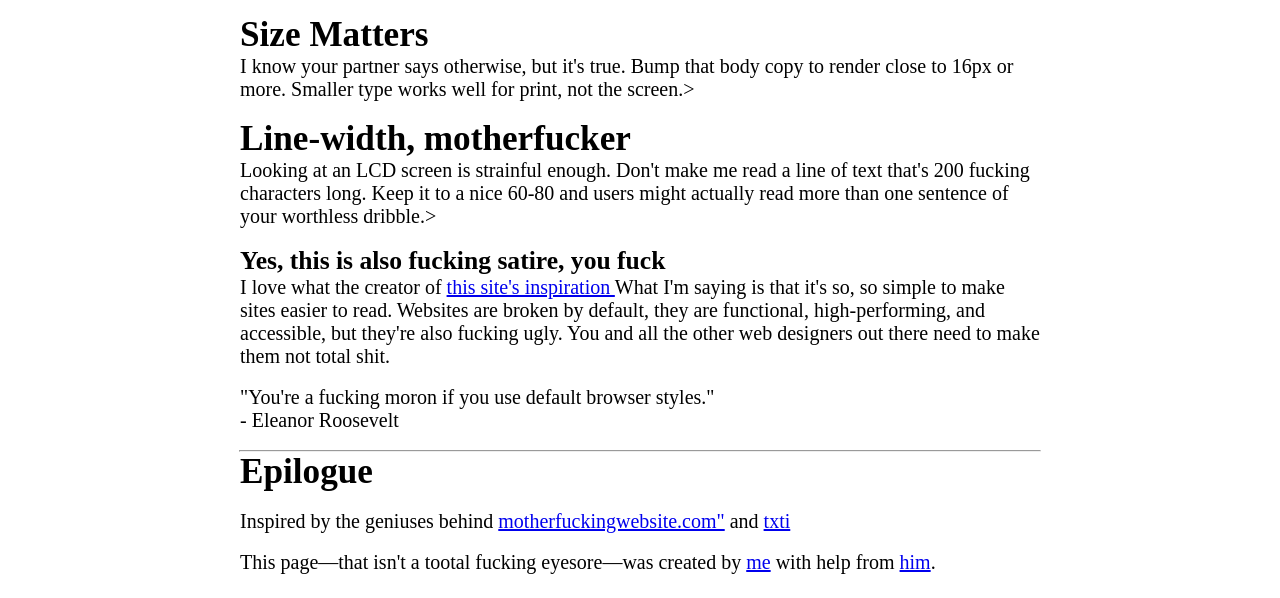
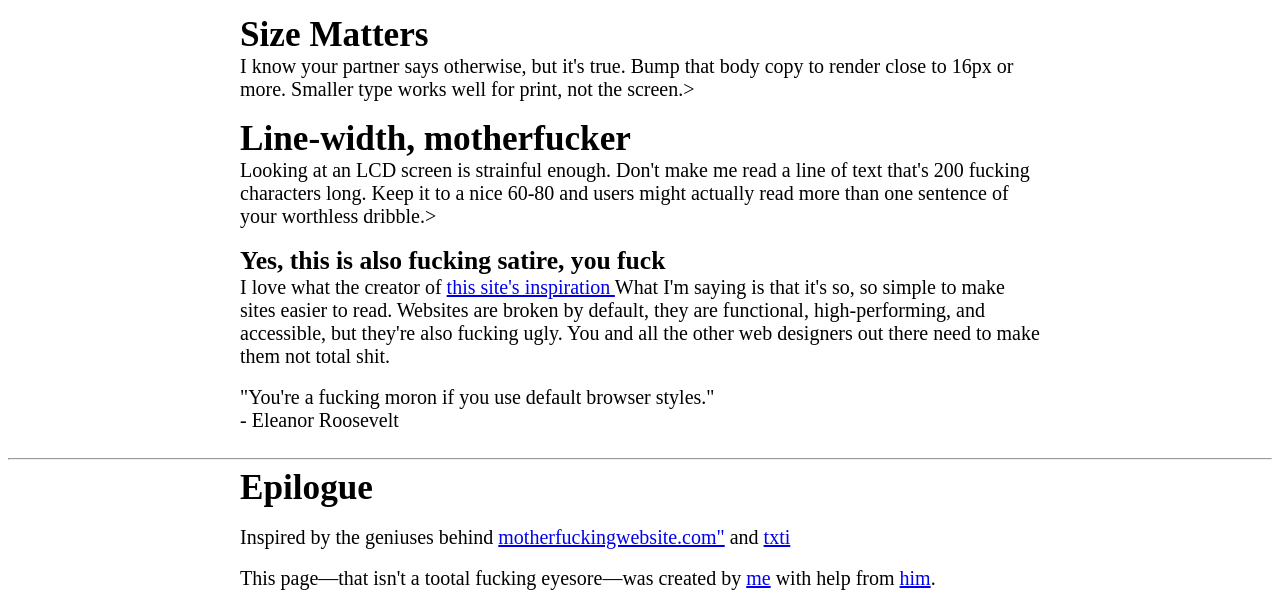
Before and after one commit to milanie98/BetterMotherFucking.github.io, a plain HTML site: page index.html in a window 1280 px wide. Shown: the part 809-1407 px from the top of the page. Drawn offline with Linux system fonts and the light colour scheme.

Commit message:
Update BetterMotherFuckingWebsite.css

```diff
--- a/BetterMotherFuckingWebsite.css
+++ b/BetterMotherFuckingWebsite.css
@@ -6,7 +6,7 @@
     font-size: 1.25em
 }
 
-h1, h2,h3, h4, li, hr
+h1, h2,h3, h4, li, h
 {
     width:800px;
     margin: auto;
```
